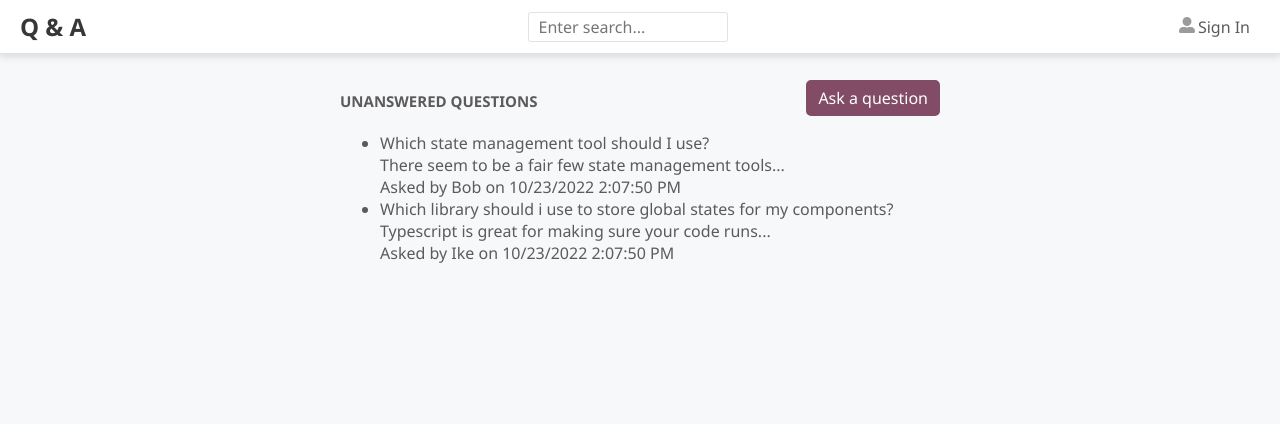
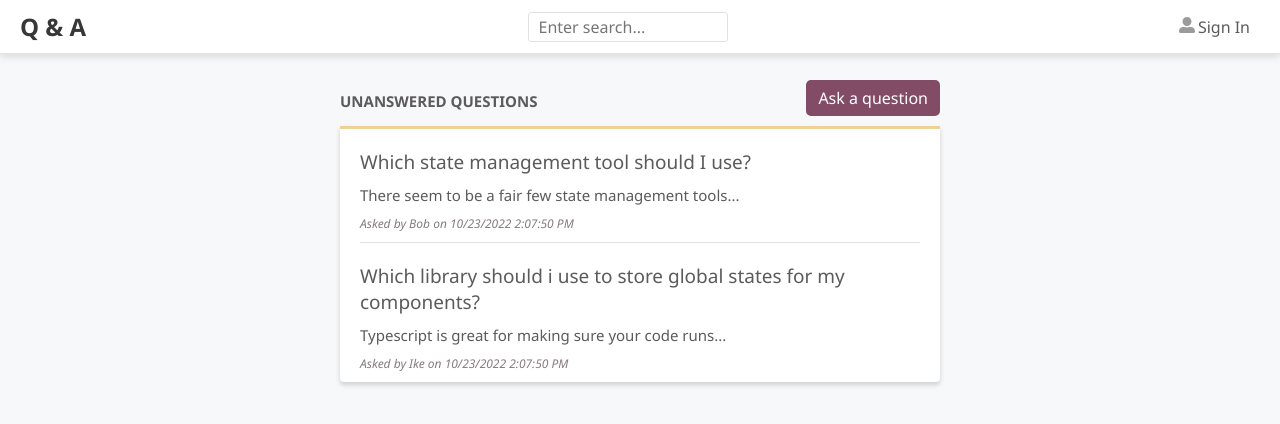
Before and after one commit to ikembakwem/frontend, a React (Create React App) app: page / in a window 1280 px wide. Shown: the top 424 px of the page. Built offline with nearby package versions, Linux system fonts and the light colour scheme; the HTML template or start-up script is replaced by a standard one.

Commit message:
Finished styling Question component

```diff
--- a/src/components/Question.tsx
+++ b/src/components/Question.tsx
@@ -1,5 +1,9 @@
+/**@jsxImportSource @emotion/react */
+import { css } from '@emotion/react';
+
 // Question Data Props
 import { QuestionData } from '../QuestionsData';
+import { gray2, gray3 } from '../Styles';
 
 interface Props {
   data: QuestionData;
@@ -7,16 +11,39 @@
 }
 
 export const Question = ({ data, showContent = true }: Props) => (
-  <div>
-    <div>{data.title}</div>
+  <div
+    css={css`
+      padding: 10px 0px;
+    `}
+  >
+    <div
+      css={css`
+        padding: 10px 0px;
+        font-size: 19px;
+      `}
+    >
+      {data.title}
+    </div>
     {showContent && (
-      <div>
+      <div
+        css={css`
+          padding-bottom: 10px;
+          font-size: 15px;
+          color: ${gray2};
+        `}
+      >
         {data.content.length > 50
           ? `${data.content.substring(0, 50)}...`
           : data.content}
       </div>
     )}
-    <div>{`Asked by ${
+    <div
+      css={css`
+        font-size: 12px;
+        font-style: italic;
+        color: ${gray3};
+      `}
+    >{`Asked by ${
       data.userName
     } on ${data.created.toLocaleDateString()} ${data.created.toLocaleTimeString()}`}</div>
   </div>
--- a/src/components/QuestionList.tsx
+++ b/src/components/QuestionList.tsx
@@ -1,3 +1,6 @@
+/**@jsxImportSource @emotion/react */
+import { css } from '@emotion/react';
+
 // Dependencies
 import React from 'react';
 
@@ -6,6 +9,7 @@
 
 // Props
 import { QuestionData } from '../QuestionsData';
+import { accent2, gray5 } from '../Styles';
 
 // Declaring props for our component
 interface Props {
@@ -14,9 +18,28 @@
 }
 
 export const QuestionList = ({ data, renderItem }: Props) => (
-  <ul>
+  <ul
+    css={css`
+      list-style: none;
+      margin: 10px 0 0;
+      padding: 0px 20px;
+      background-color: #fff;
+      border-bottom-left-radius: 4px;
+      border-bottom-right-radius: 4px;
+      border-top: 3px solid ${accent2};
+      box-shadow: 0 3px 5px 0 rgba(0, 0, 0, 0.16);
+    `}
+  >
     {data.map((question) => (
-      <li key={question.questionId}>
+      <li
+        key={question.questionId}
+        css={css`
+          border-top: 1px solid ${gray5};
+          :first-of-type {
+            border-top: none;
+          }
+        `}
+      >
         {renderItem ? renderItem(question) : <Question data={question} />}
       </li>
     ))}
```
